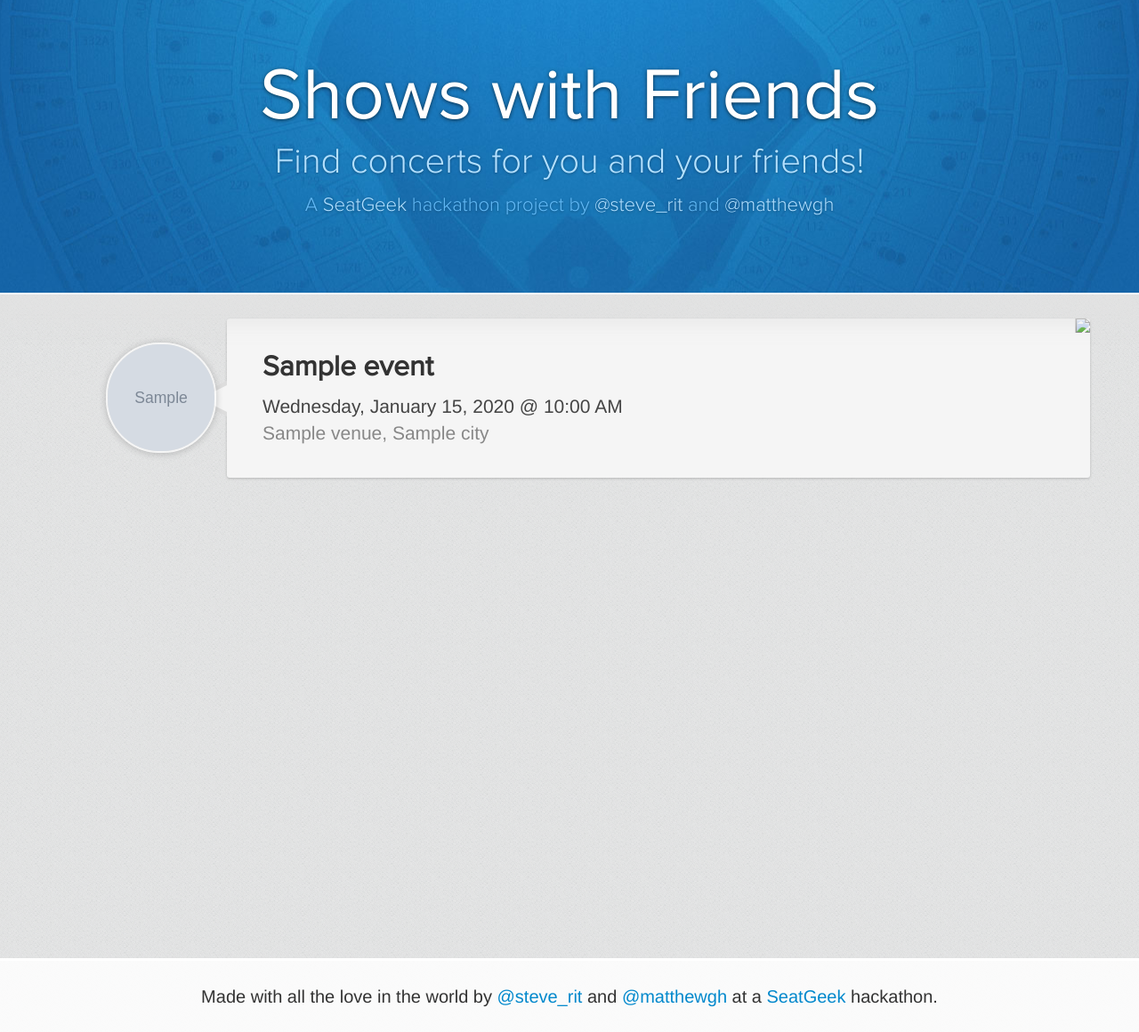
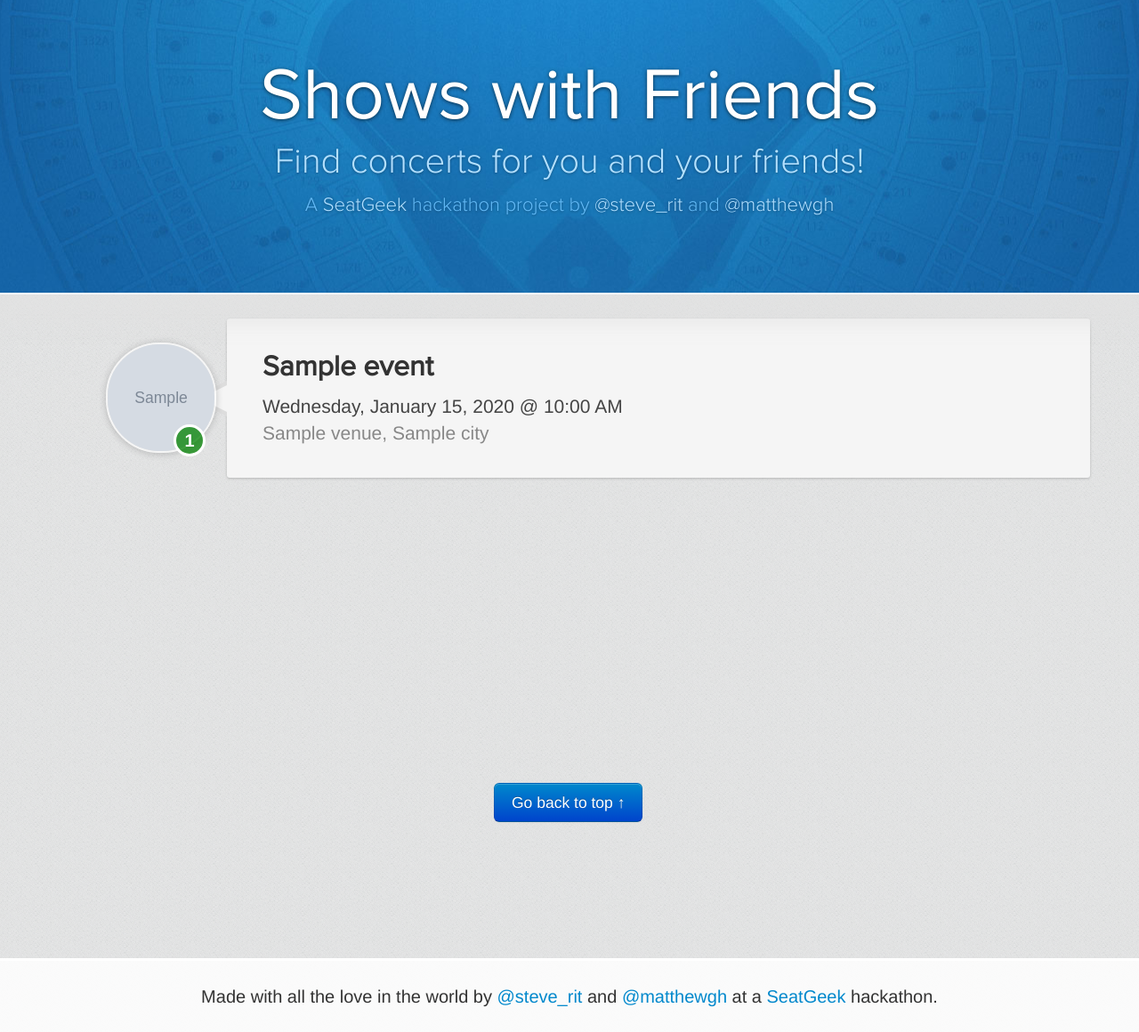
Before and after one commit to matthewhudson/showswithfriends.com, a Python web app: template app/templates/home.html in a window 1280 px wide. Shown: the part 62-1222 px from the top of the page at 89% size. Run offline with Jinja, Linux system fonts and the light colour scheme; the template is opened without the code that fills it: most values are stand-ins (such as "Sample title", 1, 10 or a date in 2020); grey boxes marked "Sample" are stand-in pictures; some libraries are stand-ins or nearby versions.

Commit message:
More UI improvements.

```diff
--- a/app/static/css/application.css
+++ b/app/static/css/application.css
@@ -549,7 +549,7 @@ p.lead.sub {
   background: rgba(255, 255, 255, 0.5);
 }
 .artist-bg img{
-  -webkit-filter: blur(15px);
+  -webkit-filter: blur(21px);
   width: 100%;
   height: 100%;
   opacity: 0.95;
@@ -585,3 +585,42 @@ p.lead.sub {
   margin:0;
   color: #EDEDED;
 }
+.btn .friend-count,
+.box .friend-count {
+  font-size: 20px;
+  font-weight: bold;
+  color: #fff;
+  border: 3px solid #fff;
+  border-radius: 30px;
+  line-height: 30px;
+  text-align: center;
+  width: 30px;
+  height: 30px;
+  background: rgba(0, 128, 0, 0.75);
+}
+.box .friend-count {
+  position: absolute;
+  left: -60px;
+  top: 119px;
+  z-index: 999999;
+ }
+ .btn .friend-count {
+  display: inline-block;
+  margin-top:-2px;
+ }
+/*
+.box {
+  position: relative;
+  z-index: 999999;
+}*/
+
+#go-to-top {
+  position: absolute;
+  top: -200px;
+  left: 50%;
+  margin-left: -85px;
+}
+#top {
+  position: absolute;
+  top: 0;
+}
--- a/app/static/js/application.js
+++ b/app/static/js/application.js
@@ -1,11 +1,28 @@
 $(function () {
+
+  var friends = {
+    1 : {
+      "name": "Matt"
+    },
+    2 : {
+      "name": "John"
+    },
+    3 : {
+      "name": "Nihal"
+    },
+    4 : {
+      "name": "Jose"
+    },
+    5 : {
+      "name": "Steve"
+    }
+  };
 
   var body_height = 0, first_event;
 
   var $intro = $('#overview .container .intro');
 
   _.templateSettings.variable = "rc";
-
 
   var hero_template = _.template($("script.hero-template").html());
 
@@ -62,7 +79,8 @@ $(function () {
         venue_name : data.venue_name,
         venue_city : data.venue_city,
         image : data.image,
-        datetime : data.datetime
+        datetime : data.datetime,
+        friend_count: data.friend_count
       }));
       $('.artist-bg').html('<img src="' + data.image + '" />');
     };
@@ -81,7 +99,7 @@ $(function () {
       if (direction === 'down') {
         $intro.hide();
         $hero.show();
-        $(this).stop(true, true).animate({ opacity: 0 }, { queue : false }, 'fast');
+        $(this).stop(true, true).animate({ opacity: 0 }, { queue : false }, 50);
       } else {
         $(this).stop(true, true).animate({ opacity: 1 }, { queue : false }, 'fast');
 
@@ -98,7 +116,8 @@ $(function () {
         venue_city : $(this).find('.venue-city').html(),
         image : $(this).find('.image').attr('src'),
         datetime : $(this).find('.datetime').html(),
-        performers_id : $(this).find('.performers-id').html()
+        performers_id : $(this).find('.performers-id').html(),
+        friend_count : $(this).find('.friend-count').html()
       }));
       $hero.find('.image').hide().fadeIn(250);
       $overview.stop(true, true).fadeTo('slow', 0.95).fadeTo('fast', 1.0);
@@ -117,8 +136,10 @@ $(function () {
     $(this).waypoint(function (direction) {
       if (direction === 'down') {
         $(this).stop(true, true).fadeOut(250).animate({ width: 250, height: 250, borderRadius: 125, left: -200 }, { queue : false }, 'slow');
+        $(this).find('.friend-count').stop(true, true).fadeOut(250).animate({ width: 250, height: 250, borderRadius: 125, left: -200 }, { queue : false }, 'slow');
       } else {
         $(this).stop(true, true).fadeIn(250).animate({ width: 120, height: 120, borderRadius: 60, left: -136 }, { queue : false }, 'slow');
+        $(this).find('.friend-count').stop(true, true).fadeIn(250).animate({ width: 120, height: 120, borderRadius: 60, left: -136 }, { queue : false }, 'slow');
       }
     }, {
       offset: 300
@@ -127,7 +148,7 @@ $(function () {
 
   function ellipsis (string) {
     if (string.length > 45) {
-      return string = string.substring(0, 44) + "...";
+      string = string.substring(0, 44) + "...";
     }
     return string
   }
--- a/app/templates/home.html
+++ b/app/templates/home.html
@@ -28,7 +28,7 @@
             <div class="page-header">
               <h3 class="title"><b>{{ event.title }}</b></h3>
             </div>
-            <span class="lead datetime">{{ event.datetime_utc }}</span>
+            <span class="lead datetime">{{ event.datetime_local }}</span>
 
             <p class="lead venue-name">{{ event.venue.name|safe }}, {{ event.venue.city }}</p>
             <p class="lead url">{{ event.url }}</p>
@@ -37,7 +37,8 @@
             {% else %}
               <img class="image" src="/static/img/head-center-experiment.jpg" />
             {% endif %}
-            <img class="map" src="http://maps.googleapis.com/maps/api/staticmap?center={{ event.venue.location.lat }},{{ event.venue.location.lon }}&zoom=11&size=200x179&sensor=false" />
+            <!--<img class="map" src="http://maps.googleapis.com/maps/api/staticmap?center={{ event.venue.location.lat }},{{ event.venue.location.lon }}&zoom=11&size=200x179&sensor=false" /> -->
+            <div class="friend-count">{{ event.friends|length }}</div>
           </section>
         </div>
       {% endfor %}
@@ -58,7 +59,8 @@
           <p class="lead venue-name"><%- rc.venue_name %></p>
           <p class="lead venue-city"><%- rc.venue_city %></p>
           <p class="lead url"><%- rc.url %></p>
-          <p><a class="btn btn-large btn-inverse" href="#">Learn More &rarr; </a></p>
+          <p><a class="btn btn-large btn-inverse" href="#">You have
+          <span class="friend-count"><%- rc.friends|length  %></span> friends interested &rarr; </a></p>
           <span class="performers-id"><%- rc.performers_id %></span>
         </div>
       </div>
@@ -86,6 +88,7 @@
             </div>
             <div class="span7">
               <h5>Friends</h5>
+              <div class="friends"></div>
             </div>
           </div>
         </div>
--- a/app/templates/layout.html
+++ b/app/templates/layout.html
@@ -17,6 +17,7 @@
         <link rel="shortcut icon" href="{{ url_for('static', filename='favicon.ico') }}">
     </head>
     <body>
+      <a name="top" id="top"></a>
       <div id="overlay"></div>
 
       <div class="navbar navbar-fixed-top">
@@ -35,7 +36,9 @@
       {% block content %}
       {% endblock %}
 
+
       <div id="footer">
+        <a id="go-to-top" class="btn btn-primary btn-large" href="#top">Go back to top &uarr;</a>
         <p>Made with all the love in the world by <a href="http://twitter.com/steve_rit">@steve_rit</a> and <a href="http://twitter.com/matthewgh">@matthewgh</a> at a <a href="http://seatgeek.com">SeatGeek</a> hackathon.</p>
       </div>
 
```
